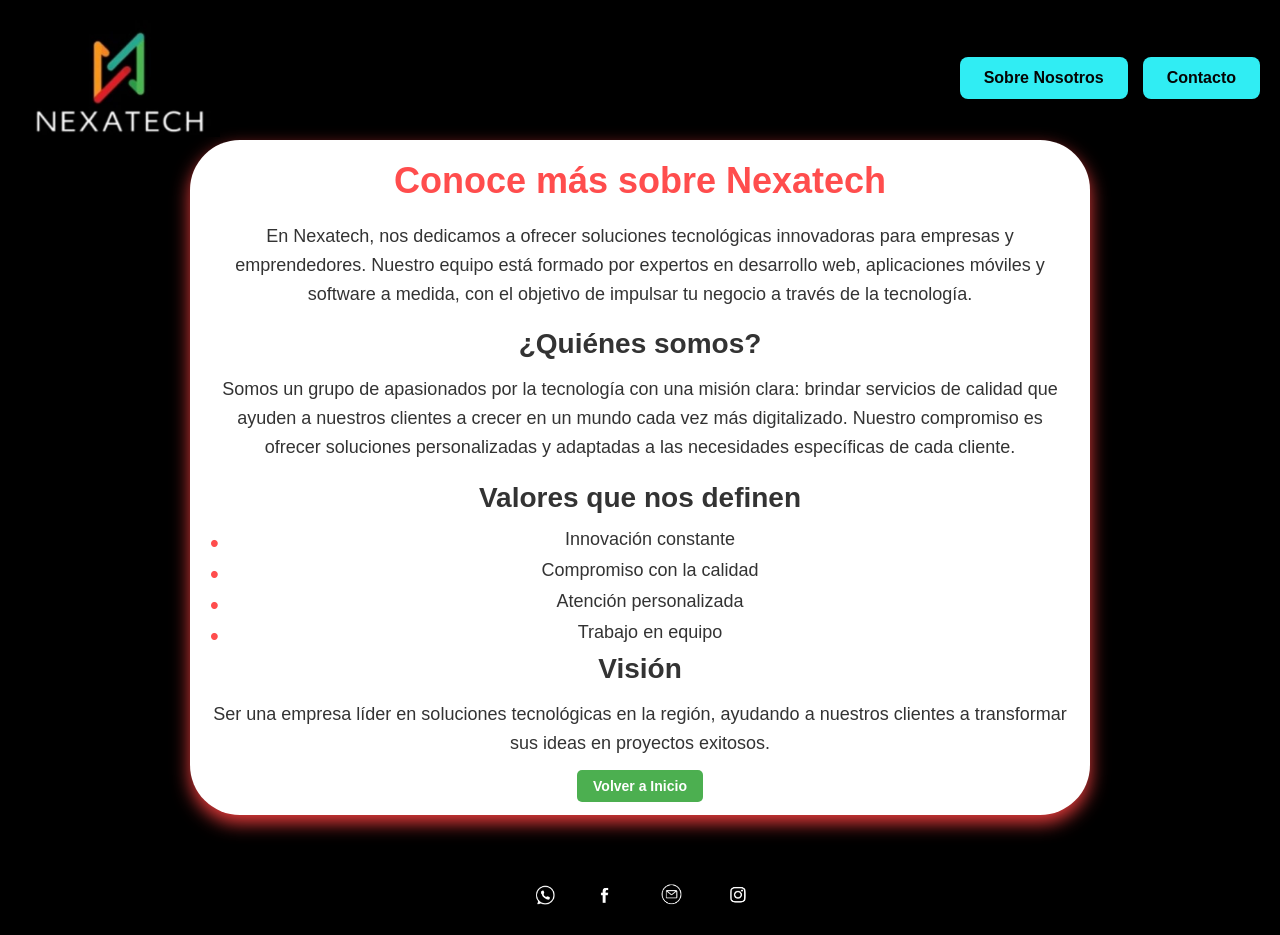
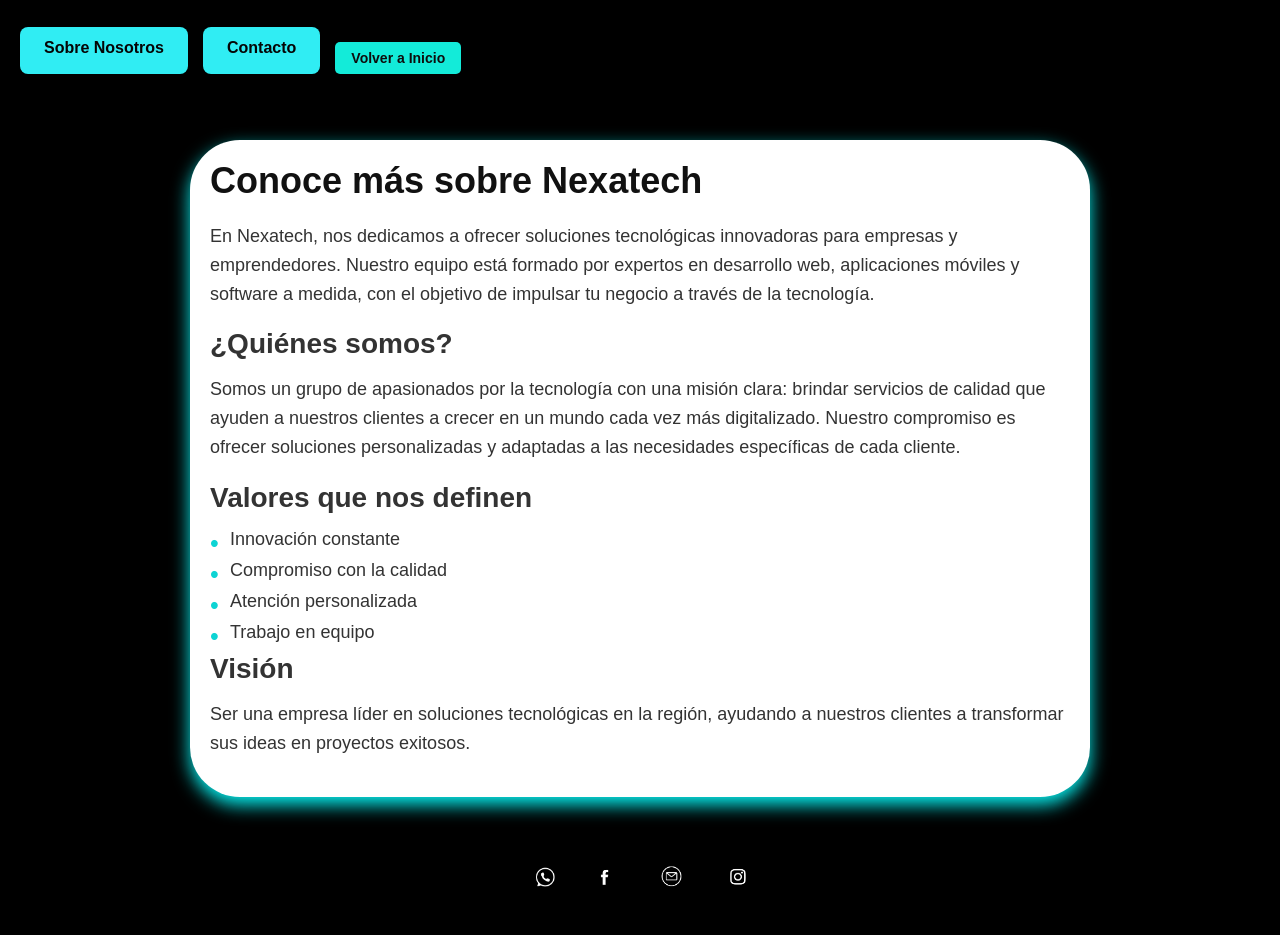
Before and after one commit to juanmancebobercianos/nexatech, a plain HTML site: page html/sobre-nosotros.html in a window 1280 px wide. Drawn offline with Linux system fonts and the light colour scheme.

Commit message:
arreglo estético y demás

```diff
--- a/css/app.css
+++ b/css/app.css
@@ -22,8 +22,8 @@ nav {
 }
 
 .btn, .btn-inicio {
-    background-color: #ff4d4d; /* Rojo vibrante */
-    color: white;
+    background-color: #0ef5fd; /* Rojo vibrante */
+    color: rgb(10, 10, 10);
     padding: 10px 20px;
     text-decoration: none;
     font-size: 16px;
@@ -33,7 +33,7 @@ nav {
 }
 
 .btn:hover, .btn-inicio:hover {
-    background-color: #e03e3e;
+    background-color: #17d8e6;
     transform: scale(1.05);
 }
 
@@ -52,13 +52,13 @@ main {
     padding: 20px;
     background-color: white;
     border-radius: 10px;
-    box-shadow: 0 8px 18px rgb(230, 59, 59);
-    text-align: center;
+    box-shadow: 0 8px 18px rgb(9, 240, 228);
+    text-align: left;
 }
 
 .aplicaciones h1 {
     font-size: 36px;
-    color: #ff4d4d;
+    color: #0d0e0e;
     margin-bottom: 20px;
 }
 
@@ -88,7 +88,7 @@ main {
 
 .aplicaciones ul li:before {
     content: "•";
-    color: #ff4d4d;
+    color: #1af5f5;
     position: absolute;
     left: 0;
     font-size: 25px;
@@ -160,7 +160,7 @@ nav {
 }
 
 .btn {
-    background-color: #ff4d4d;
+    background-color: #12e8f0;
     color: rgb(5, 5, 5);
     padding: 12px 24px;
     text-decoration: none;
@@ -173,7 +173,7 @@ nav {
 }
 
 .btn:hover {
-    background-color: #ec1212;
+    background-color: #14f3f3;
     transform: scale(1.05);
     box-shadow: 0 6px 12px rgba(0, 0, 0, 0.3);
 }
--- a/css/contacto.css
+++ b/css/contacto.css
@@ -9,38 +9,17 @@ header {
     padding-left: 20px;
 }
 
-/* Logo en el header */
-header img {
-    width: 200px;
-    height: auto;
-}
-
 /* Botones en el Header */
 nav {
     display: flex;
     gap: 15px;
 }
 
-.btn {
-    background-color: #ff4d4d;
-    color: white;
-    padding: 10px 20px;
-    text-decoration: none;
-    font-size: 16px;
-    font-weight: bold;
-    border-radius: 5px;
-    transition: background 0.3s ease, transform 0.2s;
-}
-
-.btn:hover {
-    background-color: #e03e3e;
-    transform: scale(1.05);
-}
 
 /* Botón Volver a Inicio */
 .btn-inicio {
-    background-color: #4CAF50;
-    color: white;
+    background-color: #11f0dd;
+    color: rgb(8, 8, 8);
     padding: 8px 16px;
     text-decoration: none;
     font-size: 14px;
@@ -51,7 +30,7 @@ nav {
 }
 
 .btn-inicio:hover {
-    background-color: #c79f31;
+    background-color: #16ebce;
     transform: scale(1.05);
 }
 
@@ -70,13 +49,13 @@ main {
     background-color: white;
     padding: 30px;
     border-radius: 10px;
-    box-shadow: 0 10px 20px rgb(243, 29, 29);
+    box-shadow: 0 10px 20px rgb(5, 233, 233);
     text-align: center;
 }
 
 .formulario-contacto h1 {
     font-size: 36px;
-    color: #ff4d4d;
+    color: #0c0b0b;
     margin-bottom: 20px;
 }
 
@@ -108,13 +87,13 @@ main {
 
 .contact-form input:focus,
 .contact-form textarea:focus {
-    border-color: #ff4d4d;
+    border-color: #0ee9d7;
     outline: none;
 }
 
 .contact-form button {
-    background-color: #ff4d4d;
-    color: white;
+    background-color: #13e7e7;
+    color: rgb(8, 8, 8);
     padding: 12px 20px;
     font-size: 16px;
     font-weight: bold;
@@ -124,7 +103,7 @@ main {
 }
 
 .contact-form button:hover {
-    background-color: #e03e3e;
+    background-color: #0ddceb;
     transform: scale(1.05);
 }
 
@@ -193,7 +172,7 @@ nav {
 }
 
 .btn {
-    background-color: #ff4d4d;
+    background-color: #10eeee;
     color: rgb(5, 5, 5);
     padding: 12px 24px;
     text-decoration: none;
@@ -206,7 +185,7 @@ nav {
 }
 
 .btn:hover {
-    background-color: #ec1212;
+    background-color: #0feccf;
     transform: scale(1.05);
     box-shadow: 0 6px 12px rgba(0, 0, 0, 0.3);
 }
--- a/css/inicio.css
+++ b/css/inicio.css
@@ -17,48 +17,57 @@ header {
     background-color: black;
     padding: 20px;
     display: flex;
-    justify-content: space-between; /* Alinea el logo a la izquierda y los botones a la derecha */
-    align-items: center; /* Centra verticalmente */
-    height: 100px; /* Ajusta la altura si es necesario */
-    padding-left: 20px; /* Espacio desde el borde izquierdo */
-}
-
-/* Logo en el header */
-header img {
-    width: 200px; /* Ajusta el tamaño según necesites */
-    height: auto;
+    justify-content: space-between;
+    align-items: center;
+    height: 100px;
+    padding-left: 20px;
+    flex-wrap: wrap;
 }
 
 /* Botones en el Header */
 nav {
     display: flex;
     gap: 15px;
+    position: absolute;
+    top: 20px;
+    right: 20px;
 }
 
 .btn {
-    background-color: #15f5ea; /* Rojo vibrante */
+    background-color: #20c997; /* Verde agua */
     color: rgb(5, 5, 5);
-    padding: 12px 24px; /* Ajusté un poco el padding para que se vean más elegantes */
+    padding: 12px 24px;
     text-decoration: none;
     font-size: 16px;
     font-weight: bold;
-    border-radius: 8px; /* Bordes más redondeados */
-    box-shadow: 0 4px 6px rgba(0, 0, 0, 0.2); /* Sombra sutil */
+    border-radius: 8px;
+    box-shadow: 0 4px 6px rgba(0, 0, 0, 0.2);
     transition: background 0.3s ease, transform 0.2s, box-shadow 0.3s ease;
+    white-space: nowrap;
 }
 
 .btn:hover {
-    background-color: #c9b0b0;
-    transform: scale(1.05); /* Efecto de aumento */
-    box-shadow: 0 6px 12px rgba(0, 0, 0, 0.3); /* Sombra más intensa al pasar el mouse */
+    background-color: #17a589;
+    transform: scale(1.05);
+    box-shadow: 0 6px 12px rgba(0, 0, 0, 0.3);
 }
 
+/* Estilo de las secciones */
+main {
+    display: flex;
+    justify-content: center;
+    align-items: center;
+    gap: 20px;
+    flex-wrap: wrap;
+    padding: 40px;
+}
 
-
-/* Estilo de las secciones */
 .servicio {
     padding: 40px;
-    border-bottom: 1px solid rgba(255, 255, 255, 0.2);
+    border: 1px solid rgba(255, 255, 255, 0.2);
+    flex: 1;
+    max-width: 300px;
+    text-align: center;
 }
 
 .servicio img {
@@ -80,23 +89,23 @@ nav {
 }
 
 .servicio {
-    cursor: pointer; /* Hace que el cursor cambie al puntero al pasar sobre la sección */
+    cursor: pointer;
     transition: transform 0.2s ease-in-out;
 }
 
 .servicio:hover {
-    transform: scale(1.05); /* Pequeño zoom al pasar el mouse */
+    transform: scale(1.05);
 }
-
 
 /* Estilo del footer */
 footer {
     background-color: black;
-    padding: 20px;
+    padding: 50px;
     text-align: center;
     display: flex;
     justify-content: center;
     gap: 15px;
+    margin-top: 200px; /* Ajusta la separación del footer */
 }
 
 /* Estilos para los enlaces del footer */
@@ -107,99 +116,138 @@ footer a {
 
 /* Estilos para las imágenes de los iconos */
 footer img {
-    width: 40px; /* Tamaño uniforme */
-    height: 40px;
-    object-fit: contain; /* Mantiene la proporción */
+    width: 60px;
+    height: 70px;
+    object-fit: contain;
     transition: transform 0.3s ease, opacity 0.3s ease;
 }
 
 /* Efecto hover en los iconos */
 footer img:hover {
-    transform: scale(1.2); /* Aumenta ligeramente el tamaño */
-    opacity: 0.8; /* Reduce la opacidad para un efecto sutil */
-}
-/* Reset básico */
-* {
-    margin: 0;
-    padding: 0;
-    box-sizing: border-box;
+    transform: scale(1.2);
+    opacity: 0.8;
 }
 
-body, html {
-    font-family: Arial, sans-serif;
-    color: white;
-    background-color: black;
-    text-align: center;
+
+/* Responsive */
+@media (max-width: 1200px) {
+    /* Ajustes para pantallas grandes como notebooks */
+    .contenedor-servicios {
+        flex-wrap: wrap; /* Permite que los servicios se acomoden si no caben */
+        justify-content: center;
+        gap: 30px;
+    }
+
+    .servicio {
+        width: 30%; /* Ajusta el tamaño sin que se amontonen */
+    }
 }
 
-/* Estilo del encabezado */
-header {
-    background-color: black;
-    padding: 20px;
-    display: flex;
-    justify-content: space-between; /* Alinea el logo a la izquierda y los botones a la derecha */
-    align-items: center; /* Centra verticalmente */
-    height: 100px;
-    padding-left: 20px;
-    flex-wrap: wrap; /* Permite que los elementos se ajusten si no caben */
+@media (max-width: 992px) {
+    /* Ajustes para pantallas medianas como tablets */
+    .servicio {
+        width: 45%; /* Para que queden dos por fila */
+    }
+
+    .botones-header {
+        justify-content: center; /* Centra los botones si hay espacio */
+    }
 }
 
-/* Logo en el header */
-header img {
-    width: 200px;
-    height: auto;
-    transition: width 0.3s ease; /* Suaviza el ajuste en pantallas pequeñas */
-}
-
-/* Botones en el Header */
-nav {
-    display: flex;
-    gap: 15px;
-    flex-wrap: wrap; /* Permite que los botones se acomoden en varias líneas */
-    justify-content: center;
-}
-
-.btn {
-    background-color: #ff4d4d;
-    color: rgb(5, 5, 5);
-    padding: 12px 24px;
-    text-decoration: none;
-    font-size: 16px;
-    font-weight: bold;
-    border-radius: 8px;
-    box-shadow: 0 4px 6px rgba(0, 0, 0, 0.2);
-    transition: background 0.3s ease, transform 0.2s, box-shadow 0.3s ease;
-    white-space: nowrap; /* Evita que el texto del botón se divida en varias líneas */
-}
-
-.btn:hover {
-    background-color: #ec1212;
-    transform: scale(1.05);
-    box-shadow: 0 6px 12px rgba(0, 0, 0, 0.3);
-}
-
-/* Responsive */
 @media (max-width: 768px) {
+    /* Ajustes para pantallas pequeñas */
     header {
         flex-direction: column;
-        height: auto; /* Permite que el header se expanda si es necesario */
+        height: auto;
         text-align: center;
         padding: 10px;
     }
 
     header img {
-        width: 150px; /* Reduce el tamaño del logo en pantallas pequeñas */
+        width: 150px;
         margin-bottom: 10px;
     }
 
     nav {
-        flex-direction: column;
-        align-items: center;
+        flex-wrap: wrap; /* Permite que los botones se acomoden */
+        justify-content: center;
         gap: 10px;
     }
 
     .btn {
         padding: 10px 20px;
-        font-size: 14px; /* Reduce el tamaño del texto en botones */
+        font-size: 14px;
+    }
+
+    main {
+        flex-direction: column;
+    }
+
+    /* Ajuste para los botones Sobre Nosotros y Contacto */
+    .botones-header {
+        display: flex;
+        justify-content: center; /* Alineados en el centro */
+        gap: 10px;
+        flex-wrap: wrap; /* Permite que se acomoden sin estorbar */
+    }
+
+    .contenedor-servicios {
+        flex-direction: column; /* Servicios en columna */
+        gap: 20px;
+    }
+
+    .servicio {
+        width: 90%; /* Ocupan casi todo el ancho */
+        margin: auto;
     }
 }
+
+@media (max-width: 480px) {
+    /* Ajustes para pantallas extra pequeñas */
+    .btn {
+        font-size: 12px;
+        padding: 8px 16px;
+    }
+
+    .servicio h2 {
+        font-size: 20px;
+    }
+
+    .servicio p {
+        font-size: 16px;
+    }
+
+    footer {
+        display: flex;
+        justify-content: center; /* Centra los iconos horizontalmente */
+        align-items: center;
+        gap: 05px; /* Espacio entre los iconos */
+        background-color: black;
+        padding: 10px;
+        flex-wrap: wrap; /* Permite que los iconos se ajusten si no caben en una sola línea */
+    }
+
+    footer img {
+        width: 50px; /* Tamaño de los iconos */
+        height: 50px;
+        transition: transform 0.3s ease, opacity 0.3s ease;
+    }
+
+    footer img:hover {
+        transform: scale(1.2);
+        opacity: 0.8;
+    }
+
+    /* Asegurar que en pantallas pequeñas siga siendo horizontal */
+    @media (max-width: 768px) {
+        footer {
+            flex-direction: row; /* Mantiene los iconos en línea */
+            flex-wrap: wrap; /* Si no caben, se acomodan en varias filas */
+            justify-content: center; /* Centra los elementos */
+        }
+    }
+
+
+
+
+}
--- a/css/sobre-nosotros.css
+++ b/css/sobre-nosotros.css
@@ -9,11 +9,6 @@ header {
     padding-left: 20px; /* Espacio desde el borde izquierdo */
 }
 
-/* Logo en el header */
-header img {
-    width: 200px; /* Ajusta el tamaño según necesites */
-    height: auto;
-}
 
 /* Botones en el Header */
 nav {
@@ -21,26 +16,12 @@ nav {
     gap: 15px;
 }
 
-.btn {
-    background-color: #ff4d4d; /* Rojo vibrante */
-    color: white;
-    padding: 10px 20px;
-    text-decoration: none;
-    font-size: 16px;
-    font-weight: bold;
-    border-radius: 5px;
-    transition: background 0.3s ease, transform 0.2s;
-}
 
-.btn:hover {
-    background-color: #e03e3e;
-    transform: scale(1.05);
-}
 
 /* Botón Volver a Inicio */
 .btn-inicio {
-    background-color: #4CAF50; /* Verde para contraste */
-    color: white;
+    background-color: #13ebd9; /* Verde para contraste */
+    color: rgb(14, 13, 13);
     padding: 8px 16px; /* Tamaño más pequeño */
     text-decoration: none;
     font-size: 14px; /* Fuente más pequeña */
@@ -51,7 +32,7 @@ nav {
 }
 
 .btn-inicio:hover {
-    background-color: #45a049;
+    background-color: #10f3e8;
     transform: scale(1.05);
 }
 
@@ -69,17 +50,17 @@ main {
 .sobre-nosotros {
     max-width: 900px;
     margin: 0 auto;
-    text-align: center;
+    text-align: left;
     padding: 20px;
     background-color: white;
     border-radius: 50px;
-    box-shadow: 0 8px 18px rgb(230, 59, 59);
+    box-shadow: 0 8px 18px rgb(7, 238, 238);
 }
 
 .sobre-nosotros h1 {
     font-size: 36px;
     margin-bottom: 20px;
-    color: #ff4d4d;
+    color: #111111;
 }
 
 .sobre-nosotros p {
@@ -108,7 +89,7 @@ main {
 
 .sobre-nosotros ul li:before {
     content: "•";
-    color: #ff4d4d;
+    color: #0dd4d4;
     position: absolute;
     left: 0;
     font-size: 25px;
@@ -194,7 +175,7 @@ nav {
 }
 
 .btn:hover {
-    background-color: #ff960e;
+    background-color: #15c6cc;
     transform: scale(1.05);
     box-shadow: 0 6px 12px rgba(0, 0, 0, 0.3);
 }
--- a/css/software.css
+++ b/css/software.css
@@ -22,8 +22,8 @@ nav {
 }
 
 .btn, .btn-inicio {
-    background-color: #ff4d4d; /* Rojo vibrante */
-    color: white;
+    background-color: #11f0f0; /* Rojo vibrante */
+    color: rgb(10, 10, 10);
     padding: 10px 20px;
     text-decoration: none;
     font-size: 16px;
@@ -33,7 +33,7 @@ nav {
 }
 
 .btn:hover, .btn-inicio:hover {
-    background-color: #e03e3e;
+    background-color: #14edf5;
     transform: scale(1.05);
 }
 
@@ -52,13 +52,13 @@ main {
     padding: 20px;
     background-color: white;
     border-radius: 10px;
-    box-shadow: 0 8px 18px rgb(230, 59, 59);
-    text-align: center;
+    box-shadow: 0 8px 18px rgb(5, 248, 248);
+    text-align: left;
 }
 
 .software h1 {
     font-size: 36px;
-    color: #ff4d4d;
+    color: #0e0d0d;
     margin-bottom: 20px;
 }
 
@@ -88,7 +88,7 @@ main {
 
 .software ul li:before {
     content: "•";
-    color: #ff4d4d;
+    color: #15f1f1;
     position: absolute;
     left: 0;
     font-size: 25px;
@@ -160,20 +160,20 @@ nav {
 }
 
 .btn {
-    background-color: #ff4d4d;
+    background-color: #1cdaf3;
     color: rgb(5, 5, 5);
     padding: 12px 24px;
     text-decoration: none;
     font-size: 16px;
     font-weight: bold;
     border-radius: 8px;
-    box-shadow: 0 4px 6px rgba(0, 0, 0, 0.2);
+    box-shadow: 0 4px 6px rgba(22, 21, 21, 0.2);
     transition: background 0.3s ease, transform 0.2s, box-shadow 0.3s ease;
     white-space: nowrap; /* Evita que el texto del botón se divida en varias líneas */
 }
 
 .btn:hover {
-    background-color: #ec1212;
+    background-color: #0ff5f5;
     transform: scale(1.05);
     box-shadow: 0 6px 12px rgba(0, 0, 0, 0.3);
 }
--- a/css/web.css
+++ b/css/web.css
@@ -9,11 +9,6 @@ header {
     padding-left: 20px;
 }
 
-/* Logo en el header */
-header img {
-    width: 200px;
-    height: auto;
-}
 
 /* Botones en el Header */
 nav {
@@ -22,8 +17,8 @@ nav {
 }
 
 .btn, .btn-inicio {
-    background-color: #ec1a36; /* Rojo vibrante */
-    color: white;
+    background-color: #1aece1; /* Rojo vibrante */
+    color: rgb(8, 8, 8);
     padding: 10px 20px;
     text-decoration: none;
     font-size: 16px;
@@ -33,7 +28,7 @@ nav {
 }
 
 .btn:hover, .btn-inicio:hover {
-    background-color: #e03e3e;
+    background-color: #18f5f5;
     transform: scale(1.05);
 }
 
@@ -52,13 +47,13 @@ main {
     padding: 20px;
     background-color: white;
     border-radius: 10px;
-    box-shadow: 0 8px 18px rgb(230, 59, 59);
-    text-align: center;
+    box-shadow: 0 8px 18px rgb(9, 253, 221);
+    text-align: left;
 }
 
 .web h1 {
     font-size: 36px;
-    color: #dab5b5;
+    color: #080808;
     margin-bottom: 20px;
 }
 
@@ -88,7 +83,7 @@ main {
 
 .web ul li:before {
     content: "•";
-    color: #ff4d4d;
+    color: #21fce9;
     position: absolute;
     left: 0;
     font-size: 25px;
@@ -160,8 +155,8 @@ nav {
 }
 
 .btn {
-    background-color: #ff4d4d;
-    color: rgb(5, 5, 5);
+    background-color: #25ebeb;
+    color: rgb(15, 15, 15);
     padding: 12px 24px;
     text-decoration: none;
     font-size: 16px;
@@ -173,7 +168,7 @@ nav {
 }
 
 .btn:hover {
-    background-color: #ec1212;
+    background-color: #12c0ec;
     transform: scale(1.05);
     box-shadow: 0 6px 12px rgba(0, 0, 0, 0.3);
 }
--- a/html/sobre-nosotros.html
+++ b/html/sobre-nosotros.html
@@ -10,10 +10,10 @@
 
     <!-- Encabezado -->
     <header>
-        <img src="/img/logo.jpeg" alt="Logo">
         <nav>
             <a href="sobre-nosotros.html" class="btn">Sobre Nosotros</a>
             <a href="contacto.html" class="btn">Contacto</a>
+            <a href="inicio.html" class="btn-inicio">Volver a Inicio</a>
         </nav>
     </header>
 
@@ -40,8 +40,6 @@
                 Ser una empresa líder en soluciones tecnológicas en la región, ayudando a nuestros clientes a transformar sus ideas en proyectos exitosos.
             </p>
 
-            <!-- Botón Volver a Inicio -->
-            <a href="inicio.html" class="btn-inicio">Volver a Inicio</a>
         </section>
     </main>
 
```
Also changed, not shown: css/estilos.css (+4 -9 lines), html/app.html (+0 -1 lines), html/contacto.html (+0 -1 lines), html/inicio.html (+0 -1 lines), html/software.html (+0 -1 lines), html/web.html (+0 -1 lines), index.html (+1 -1 lines).
